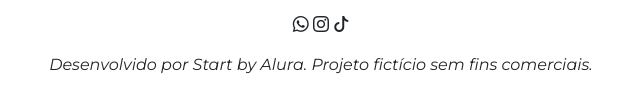
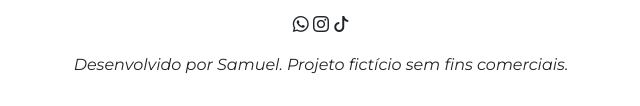
Before and after one commit to samuel121211/projeto2bim, a plain HTML site: page index.html in a window 1280 px wide. Shown: the part 3072-3178 px from the top of the page, 319-959 px from the left. Drawn offline with nearby package versions, Linux system fonts and the light colour scheme.

Commit message:
Update index.html

```diff
--- a/index.html
+++ b/index.html
@@ -132,7 +132,7 @@
         <i class="bi bi-whatsapp"></i>
         <i class="bi bi-instagram"></i>
         <i class="bi bi-tiktok"></i>
-        <p class="mt-3">Desenvolvido por Start by Alura. Projeto fictício sem fins comerciais.</p>
+        <p class="mt-3">Desenvolvido por Samuel. Projeto fictício sem fins comerciais.</p>
     </footer>
 
     <script src="script.js"></script>
```
